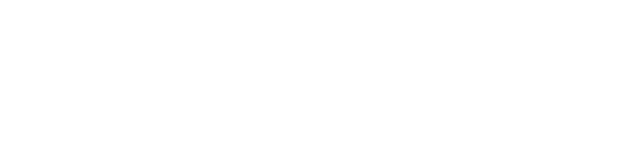
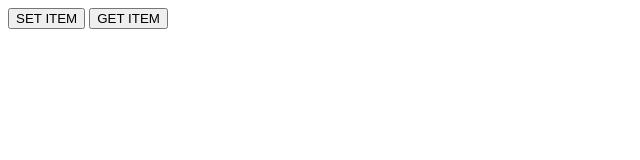
Before and after one commit to felianfilian/test_save_remote, a plain HTML site: page index.html in a window 1280 px wide. Shown: the whole page, without its empty margins (0-640 px from the left). Drawn offline with Linux system fonts and the light colour scheme.

Commit message:
set and get test

```diff
--- a/index.html
+++ b/index.html
@@ -6,6 +6,8 @@
     <title>Remote Storage Test</title>
   </head>
   <body>
+    <button onclick="setItem('name', 'mario')">SET ITEM</button>
+    <button onclick="getItem('name')">GET ITEM</button>
     <script src="script.js"></script>
   </body>
 </html>
```
